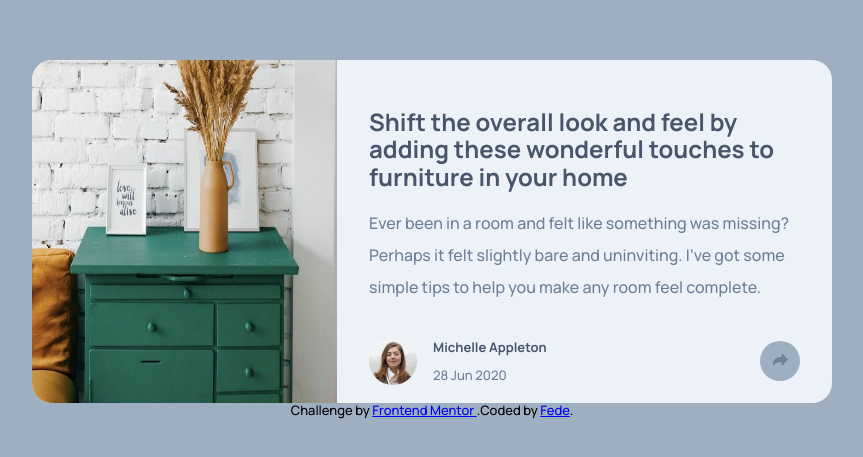
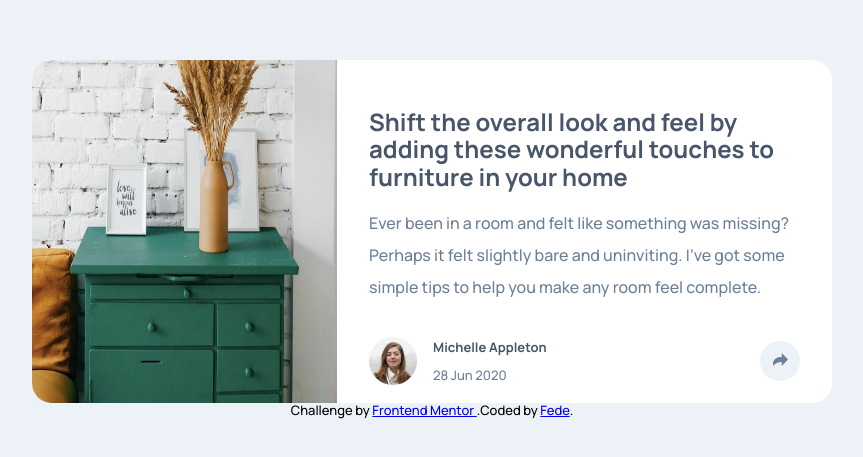
Before and after one commit to Fedeya/fazt-challenges, a website: page challenges/article-preview/index.html in a window 1280 px wide. Shown: the part 161-618 px from the top of the page, without its empty margins (208-1071 px from the left). Drawn offline with nearby package versions, Linux system fonts and the light colour scheme.

Commit message:
refactor: fixed colors in the article

```diff
--- a/challenges/article-preview/style.css
+++ b/challenges/article-preview/style.css
@@ -14,7 +14,7 @@
 body {
   font-size: 13px;
   font-family: 'Manrope', sans-serif;
-  background-color: var(--grayish-blue);
+  background-color: var(--light-grayish-blue);
 }
 
 img {
@@ -29,7 +29,7 @@ img {
 
 .article {
   border-radius: 20px;
-  background-color: var(--light-grayish-blue);
+  background-color: white;
 }
 
 .article__header--image {
@@ -120,8 +120,8 @@ img {
 }
 
 .article__button--share {
-  background-color: var(--grayish-blue);
-  color: var(--desaturated-dark-blue);
+  background-color: var(--light-grayish-blue);
+  color: var();
   width: 2.5rem;
   height: 2.5rem;
   border: none;
```
